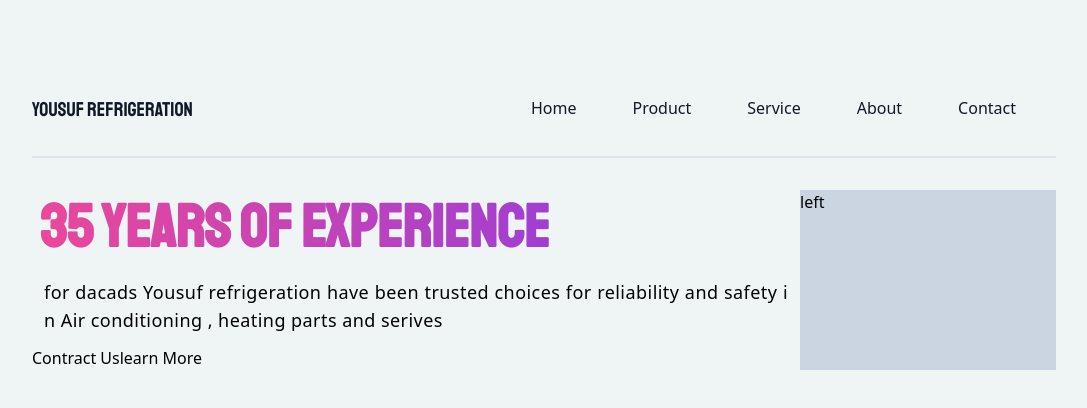
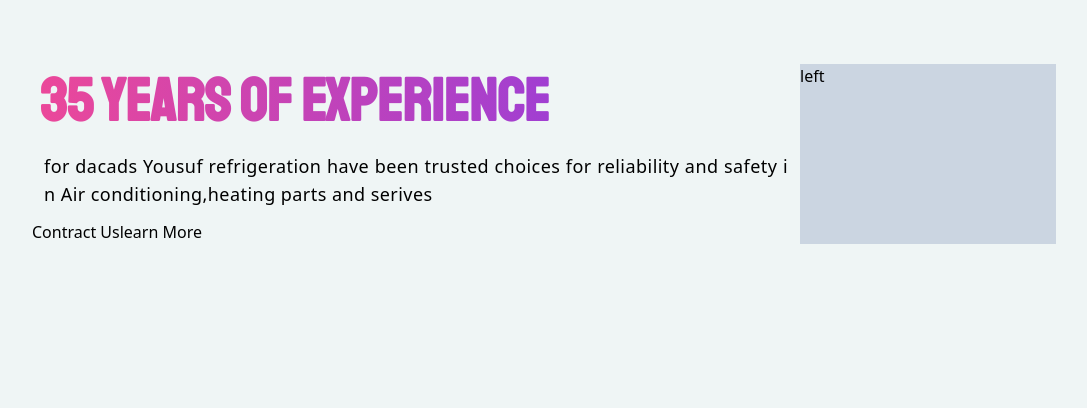
Before and after one commit to mdyousufhossain/MainProject, a React (Vite) app in the folder yusufRefre/: page / in a window 1280 px wide. Shown: the top 408 px of the page, without its empty margins (96-1183 px from the left). Built offline with nearby package versions, Linux system fonts and the light colour scheme.

Commit message:
updateing constant

```diff
--- a/yusufRefre/src/component/Hero/Hero.jsx
+++ b/yusufRefre/src/component/Hero/Hero.jsx
@@ -1,5 +1,6 @@
 import React from 'react';
 import NavBar from '../NavBar/NavBar';
+import { heroSection } from '../../constants/info';
 
 function Hero() {
   return (
@@ -13,16 +14,16 @@ function Hero() {
       <div className="md:container m-4  md:mx-auto py-8 md:py-16
        "
       >
-        <div className="md:flex md:justify-between hidden md:block border-b-2 border-primary2 py-8 mb-8">
+        {/* <div className="md:flex md:justify-between hidden md:block border-b-2 border-primary2 py-8 mb-8">
           <h3 className="text-gray-900 font-medium font-title text-xl"> Yousuf refrigeration</h3>
           <NavBar />
-        </div>
+        </div> */}
         <div className="md:flex">
           <div className="w-full md:w-9/12">
-            <h1 className="MainTitle bg-clip-text  text-transparent bg-gradient-to-r from-pink-500 to-violet-600">35 years of experience</h1>
-            <p className="paragraph">for dacads Yousuf refrigeration have been trusted choices for reliability and safety in Air conditioning , heating parts and serives</p>
-            <button className="btn">Contract Us</button>
-            <button className="btn">learn More </button>
+            <h1 className="MainTitle bg-clip-text  text-transparent bg-gradient-to-r from-pink-500 to-violet-600">{heroSection.titile}</h1>
+            <p className="paragraph">{heroSection.details}</p>
+            <button className="btn" type="button">Contract Us</button>
+            <button className="btn" type="button">learn More</button>
 
             {/* button and details why you guys trust us  */}
           </div>
--- a/yusufRefre/src/component/NavBar/NavBar.jsx
+++ b/yusufRefre/src/component/NavBar/NavBar.jsx
@@ -1,5 +1,6 @@
 import React, { useState } from 'react';
 import { Link } from 'react-router-dom';
+import { menu } from '../../constants/info';
 
 function NavBar() {
   const [isOpen, setIsOpen] = useState(false);
@@ -7,26 +8,25 @@ function NavBar() {
   return (
     <nav className="z-10">
       <div className="hidden flex items-center md:block">
-        <Link className="navbarMentu">Home</Link>
-        <Link className="navbarMentu">Product</Link>
-        <Link className="navbarMentu">Service</Link>
-        <Link className="navbarMentu">About</Link>
-        <Link className="navbarMentu">Contact</Link>
+        { menu && menu.map((m) => (
+          <Link className="navbarMentu" key={m.id} to={m.link}>{m.titile}</Link>
+        ))}
       </div>
       {/* there will be animation delay and humberguer mennu maybe a bit animation  */}
 
       <div className="text-right md:hidden">
         <button
-          className="flex items-center px-3 py-2 border rounded text-teal-200 border-teal-400 hover:text-white hover:border-slate-500 "
+          type="button"
+          className="flex items-center px-3 py-2 border rounded text-teal-200 border-teal-400 hover:text-white hover:border-slate-500"
           onClick={() => setIsOpen(!isOpen)}
         >
           <svg className="fill-current h-3 w-3" viewBox="0 0 20 20" xmlns="http://www.w3.org/2000/svg"><title>Menu</title><path d="M0 3h20v2H0V3zm0 6h20v2H0V9zm0 6h20v2H0v-2z" /></svg>
         </button>
         {isOpen && (
-          <ul className="delay-200 transition-all">
-            <li><Link>Home</Link></li>
-            <li><Link>About</Link></li>
-            <li><Link>Contact</Link></li>
+          <ul>
+            { menu && menu.map((m) => (
+              <li><Link className="navbarMentu" key={m.id} to={m.link}>{m.titile}</Link></li>
+            ))}
           </ul>
         )}
       </div>
--- a/yusufRefre/src/constants/info.js
+++ b/yusufRefre/src/constants/info.js
@@ -1,17 +1,49 @@
+export const menu = [
+  {
+    id: 1,
+    titile: 'Home',
+    icon: null,
+    link: '/',
+  },
+  {
+    id: 2,
+    titile: 'Product',
+    icon: null,
+    link: 'product',
+  },
+  {
+    id: 3,
+    titile: 'Service',
+    icon: null,
+    link: 'service',
+  },
+  {
+    id: 4,
+    titile: 'Contract',
+    icon: null,
+    link: 'contract',
+  },
+];
+
 export const productPrompt = [
-    {
-        "id" : 1,
-        "title": "Air Conditionar Part's",
-        "src" :
-    },
-    {
-        "id" : 2,
-        "title": "Fridge Part's",
-        "src" :
-    },
-    {
-        "id":3,
-        "titile":"AC/Fridge Repire Service's",
-        "src":
-    }
-]
+  {
+    id: 1,
+    title: "Air Conditionar Part's",
+    src: '',
+  },
+  {
+    id: 2,
+    title: "Fridge Part's",
+    src: '',
+  },
+  {
+    id: 3,
+    titile: "AC/Fridge Repire Service's",
+    src: '',
+  },
+];
+
+export const heroSection = {
+  titile: '35 years of experience',
+  details: 'for dacads Yousuf refrigeration have been trusted choices for reliability and safety in Air conditioning,heating parts and serives',
+};
```
